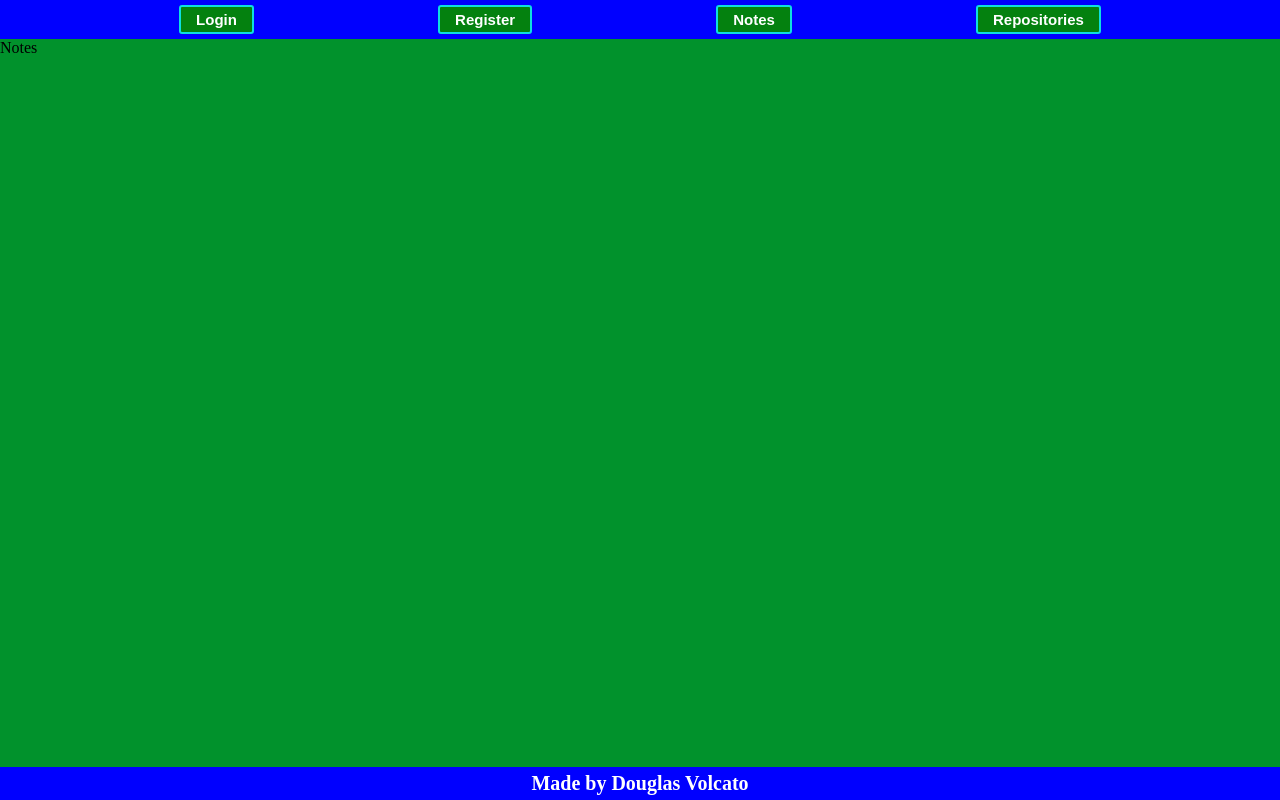
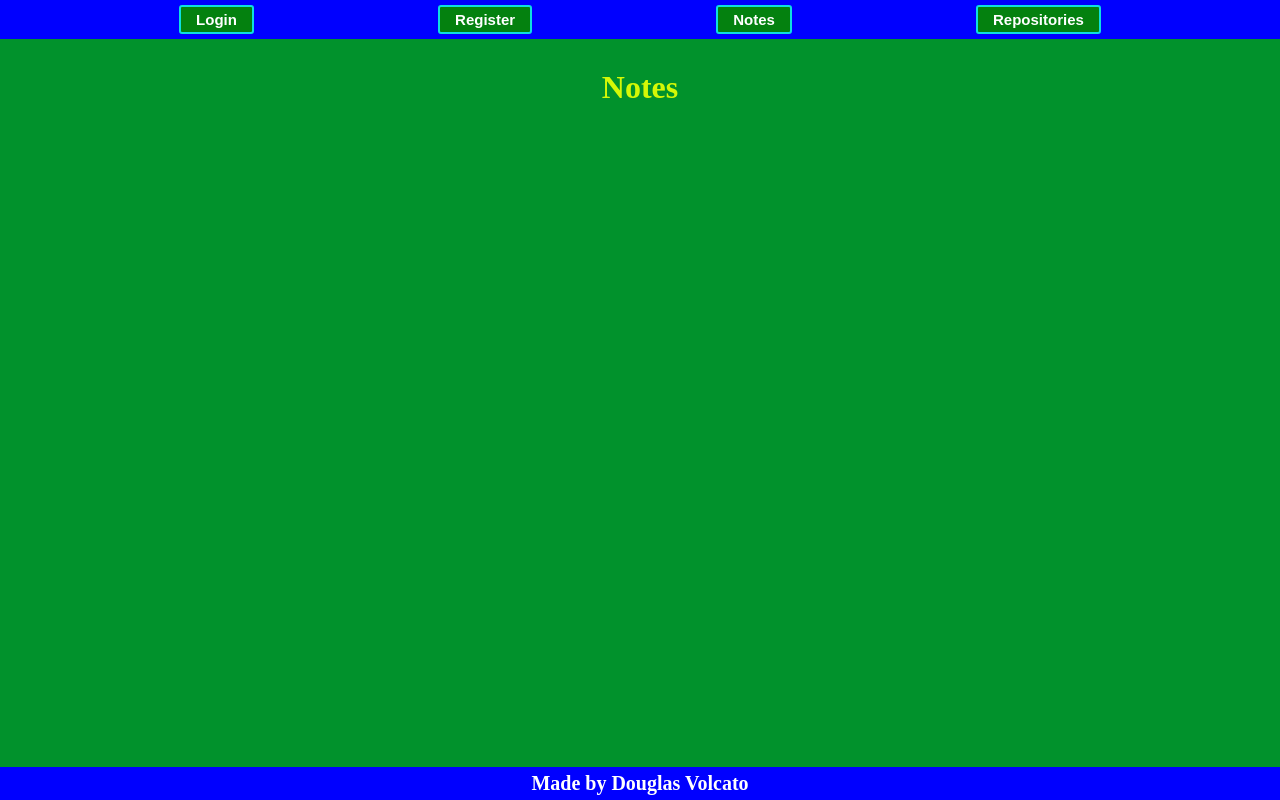
Before and after one commit to DouglasVolcato/github-repository-management-frontend-v3.0, a React (Vite) app: page /notes in a window 1280 px wide. Built offline with nearby package versions, Linux system fonts and the light colour scheme.

Commit message:
feat: add notes page

```diff
--- a/src/pages/Notes.tsx
+++ b/src/pages/Notes.tsx
@@ -1,3 +1,9 @@
+import { PageTitle } from "../components/PageTitle";
+
 export function Notes() {
-  return <div>Notes</div>;
+  return (
+    <div>
+      <PageTitle name={"Notes"} />
+    </div>
+  );
 }
```
